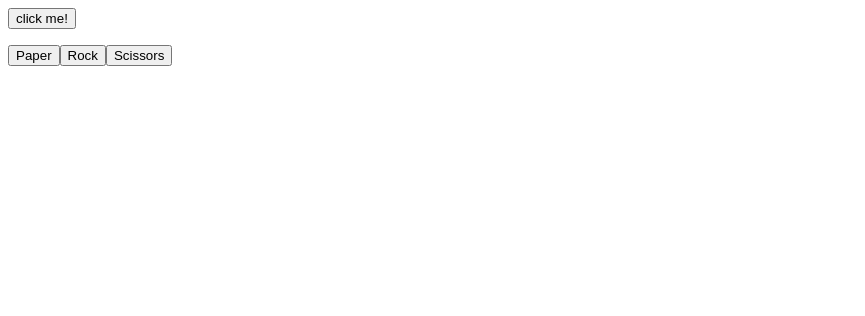
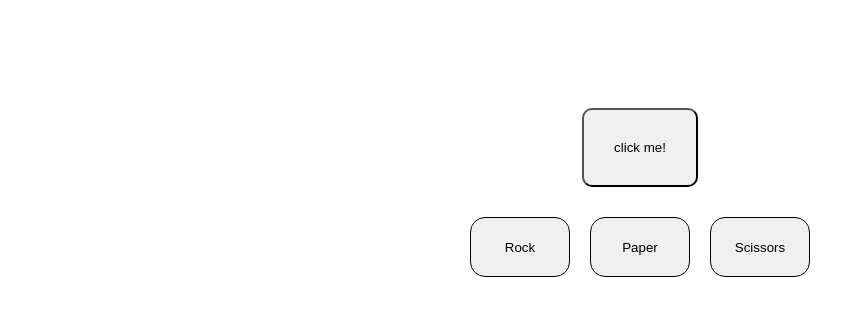
Before and after one commit to edwaddle/Rock-Paper-Scissors, a plain HTML site: page index.html in a window 1280 px wide. Both pictures are taken after a click on the button "click me!". Shown: the whole page, without its empty margins (0-865 px from the left). Drawn offline with Linux system fonts and the light colour scheme.

Commit message:
working 5 rounds
Added a counter and used recursion in order to make it so that you can change how many rounds of rock paper scissors you want to play

```diff
--- a/index.html
+++ b/index.html
@@ -8,10 +8,10 @@
     <body>
         <div class="buttonHolder">
             <input type="button" class="button" onClick="myFunction()" value="click me!">
-            <p class="message"></p>
             <div class="playerSelection">
 
             </div>
+            <p class="message"></p>
         </div>
 
 
--- a/script.js
+++ b/script.js
@@ -21,21 +21,25 @@ function getComputerChoice(){
     //3 is scissors
 }
 
-function getHumanChoice(){
+function getHumanChoice(count){
+    if (count === 0){
+        return;
+    }
+    const rockChoice = document.createElement("button");
+    rockChoice.setAttribute('class', 'choice');
+    rockChoice.textContent = 'Rock';
+    playerSelection.appendChild(rockChoice);
+
     const paperChoice = document.createElement("button");
     paperChoice.setAttribute('class', 'choice');
     paperChoice.textContent = 'Paper';
     playerSelection.appendChild(paperChoice);
 
-    const rockChoice = document.createElement("button");
-    rockChoice.setAttribute('class', 'choice');
-    rockChoice.textContent = 'Rock';
-    playerSelection.appendChild(rockChoice);
-
     const scissorChoice = document.createElement("button");
     scissorChoice.setAttribute('class', 'choice');
     scissorChoice.textContent = 'Scissors';
     playerSelection.appendChild(scissorChoice);
+
 
            rockChoice.onclick = () => {
                 paperChoice.remove();
@@ -43,6 +47,7 @@ function getHumanChoice(){
                 scissorChoice.remove();
                 console.log("rock");
                 playRound(ROCK_VALUE, getComputerChoice());
+                return getHumanChoice(--count);
             }
 
 
@@ -52,6 +57,7 @@ function getHumanChoice(){
                 scissorChoice.remove();
                 console.log("paper");
                 playRound(PAPER_VALUE, getComputerChoice());
+                return getHumanChoice(--count);
             }
 
             scissorChoice.onclick = () => {
@@ -59,11 +65,9 @@ function getHumanChoice(){
                 rockChoice.remove();
                 scissorChoice.remove();
                 console.log("scissors");
-                playRound(SCISSOR_VALUE, computerChoice());
+                playRound(SCISSOR_VALUE, getComputerChoice());
+                return getHumanChoice(--count);
             }
-
-
-
 
 }
 
@@ -93,7 +97,7 @@ function playRound(humanChoice, computerChoice){
             ++computerScore;
         }
         else if (computerChoice === PAPER_VALUE){
-            ++humanChoice;
+            ++humanScore;
         }
     }
     console.log( humanScore + " " + computerScore + ". " + humanChoice + " " + computerChoice);
@@ -102,7 +106,7 @@ function playRound(humanChoice, computerChoice){
 
 
 function playGame(){
-    getHumanChoice();
+    getHumanChoice(5);
     /*
     for (i = 0; i < 5; i++){
         setTimeout(function(){
--- a/style.css
+++ b/style.css
@@ -1,13 +1,28 @@
-/*
 .buttonHolder{
     display:flex;
-    justify-content: center;
     align-items:center;
     height: 100vh;
     flex-direction: column;
 }
 
 .button{
-    padding: 40px;
+    margin: 100px 0  30px 0;
+    padding:30px;
+    border-radius:10px
 }
-*/
+
+.choice{
+    width: 100px;
+    height: 60px;
+    margin:0 10px;
+    border-radius: 15px;
+    border: solid black 1px;
+}
+
+.choice:hover{
+    background-color:grey;
+}
+
+.button:hover{
+    background-color:grey;
+}
```
